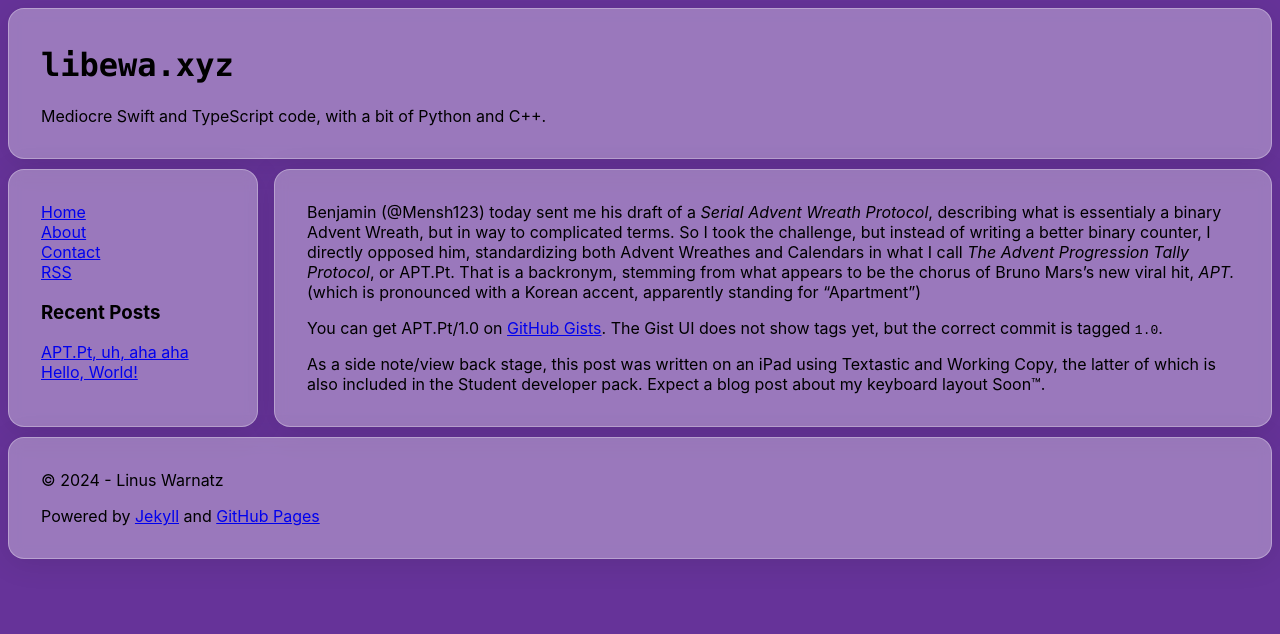
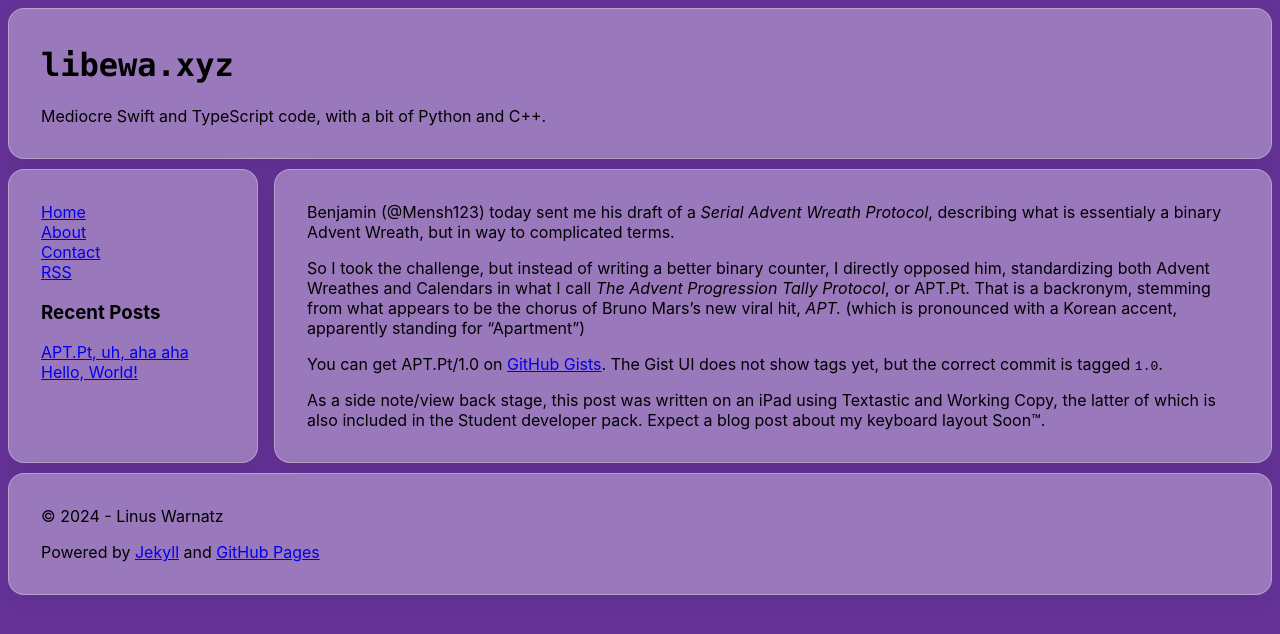
Before and after one commit to libewa/libewa.github.io, a Jekyll site: the page built from _posts/2024-12-15-aptpt.md, in a window 1280 px wide. Shown: the top 634 px of the page. Built offline with Jekyll 4.4.1, drawn with Linux system fonts in a browser that asks for light colours; part of the change alters nothing that is shown.

```diff
--- a/_posts/2024-12-15-aptpt.md
+++ b/_posts/2024-12-15-aptpt.md
@@ -3,11 +3,12 @@ layout: post
 title: APT.Pt, uh, aha aha
 date: 2024-12-15 18:57 +0100
 tags: github standards
-excerpt_separator: <!--more-->
-last_modified_at: 2024-12-16 16:17 +0100
+last_modified_at: 2024-12-18 08:46 +0100
 ---
 
-Benjamin (@Mensh123) today sent me his draft of a _Serial Advent Wreath Protocol_, describing what is essentialy a binary Advent Wreath, but in way to complicated terms. So I took the challenge, but instead of writing a better binary counter,<!--more--> I directly opposed him, standardizing both Advent Wreathes and Calendars in what I call _The Advent Progression Tally Protocol_, or APT.Pt. That is a backronym, stemming from what appears to be the chorus of Bruno Mars's new viral hit, _APT._ (which is pronounced with a Korean accent, apparently standing for "Apartment")
+Benjamin (@Mensh123) today sent me his draft of a _Serial Advent Wreath Protocol_, describing what is essentialy a binary Advent Wreath, but in way to complicated terms.
+
+So I took the challenge, but instead of writing a better binary counter,<!--more--> I directly opposed him, standardizing both Advent Wreathes and Calendars in what I call _The Advent Progression Tally Protocol_, or APT.Pt. That is a backronym, stemming from what appears to be the chorus of Bruno Mars's new viral hit, _APT._ (which is pronounced with a Korean accent, apparently standing for "Apartment")
 
 You can get APT.Pt/1.0 on [GitHub Gists](https://gist.github.com/libewa/b9439cef39bd738dbefd6f454a0d7c29/ac2e140545c08c48d9efacbaa4f8a8b82958875b). The Gist UI does not show tags yet, but the correct commit is tagged `1.0`.
 
```
